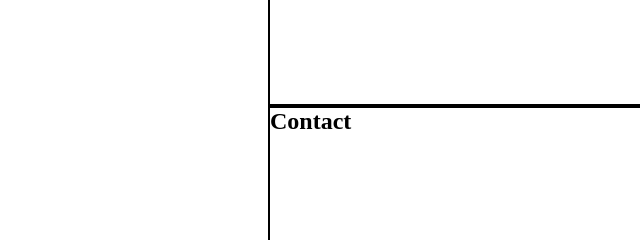
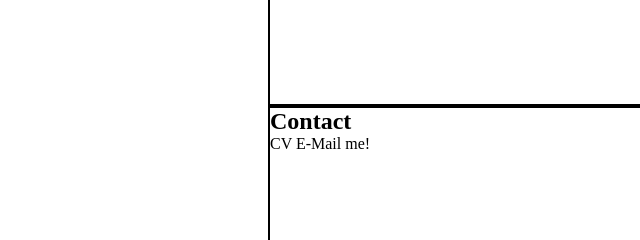
Before and after one commit to orson85/ursgros.ch, a plain HTML site: page index.html in a window 1280 px wide. Shown: the part 3180-3420 px from the top of the page, 52-692 px from the left. Drawn offline with Linux system fonts and the light colour scheme.

Commit message:
cv & mail link

```diff
--- a/index.html
+++ b/index.html
@@ -68,6 +68,12 @@
     <!---------------------------------------------Contact -->
     <div class="grid-item content" id="contact">
       <h2>Contact</h2>
+
+      <div class="cv">
+        <a href="/media/cv-urs-grossenbacher.pdf" target="_blank">CV</a>
+        <a href="mailto:ursgros@gmail.com" target="_blank">E-Mail me!</a>
+      </div>
+
     </div>
 
     <!---------------------------------------------Footer -->
```
Also changed, not shown: 1 other file.
